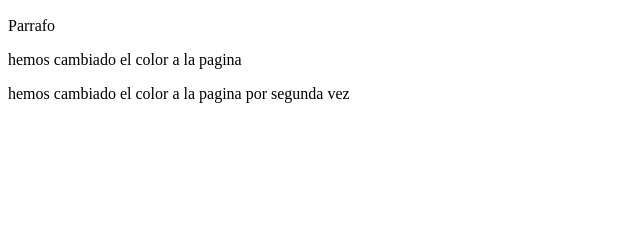
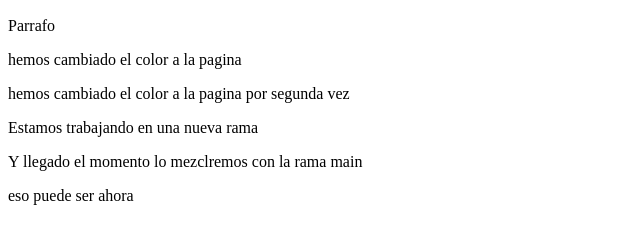
Before and after one commit to julijustri/pagina-web, a plain HTML site: page index.html in a window 1280 px wide. Shown: the part 110-354 px from the top of the page, without its empty margins (0-640 px from the left). Drawn offline with Linux system fonts and the light colour scheme.

Commit message:
uniremos una rama al main

```diff
--- a/index.html
+++ b/index.html
@@ -12,6 +12,9 @@
     <p>Parrafo</p>
     <p>hemos cambiado el color a la pagina</p>
     <p>hemos cambiado el color a la pagina por segunda vez</p>
+    <p>Estamos trabajando en una nueva rama</p>
+    <p>Y llegado el momento lo mezclremos con la rama main</p>
+    <p>eso puede ser ahora</p>
 </body>
 
 </html>
```
